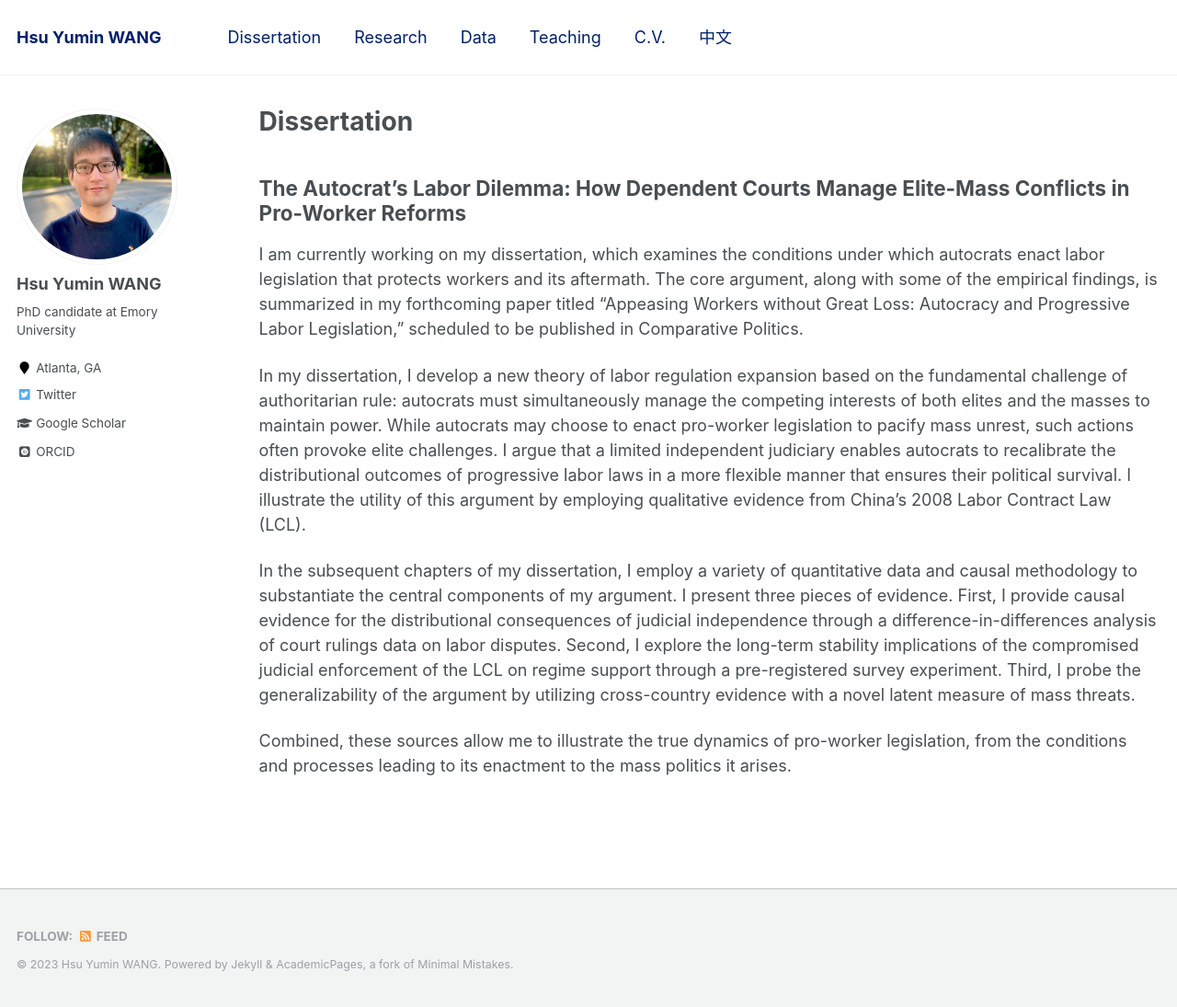
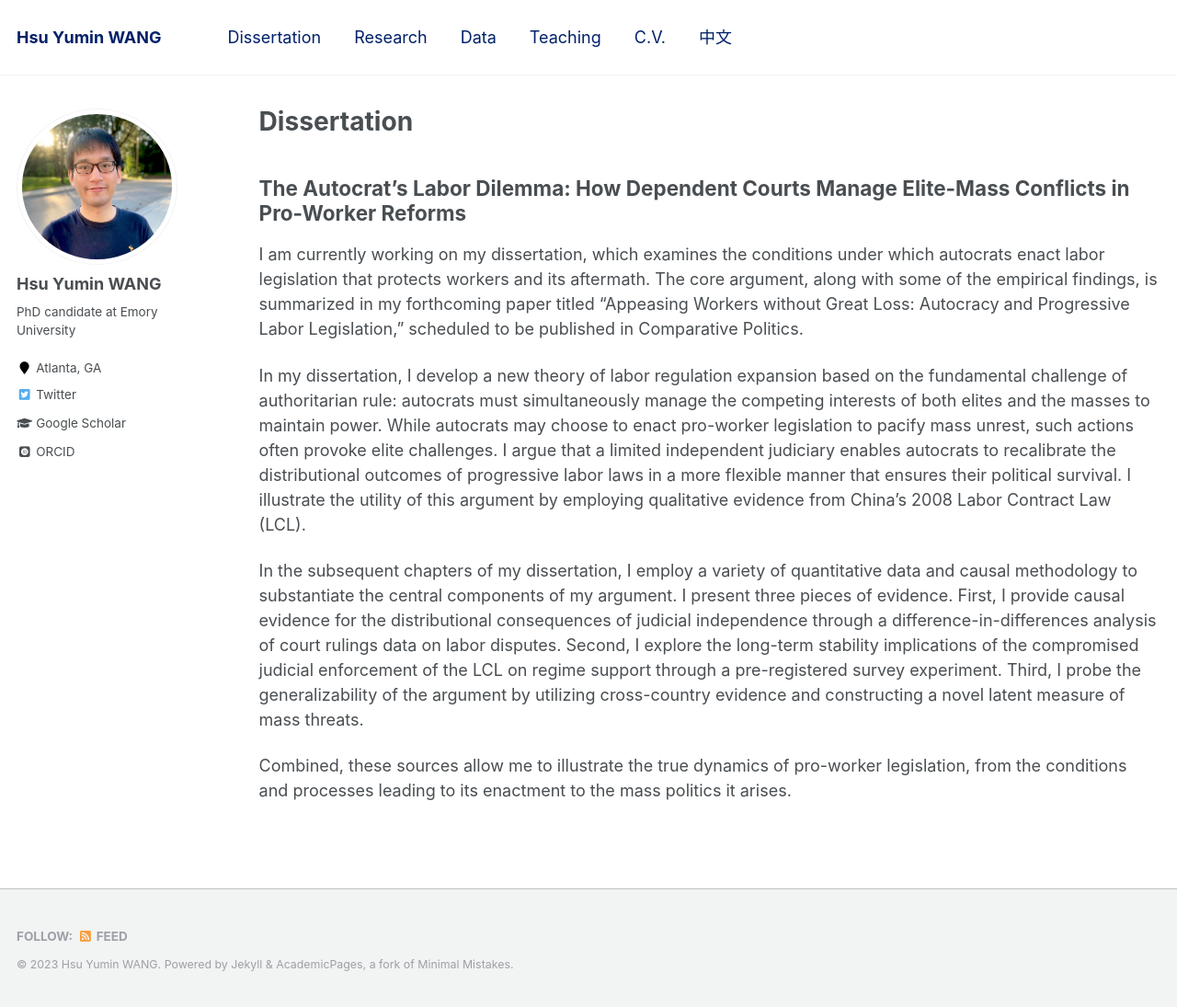
Before and after one commit to hsuyumin/hsuyumin.github.io, a Jekyll site: the page built from _pages/dissertation.md, in a window 1280 px wide and 1095 px high. Shown: the whole window at 92% size. Built offline with Jekyll 4.4.1, drawn with Linux system fonts in a browser that asks for light colours; some web fonts are replaced.

Commit message:
Update dissertation.md

```diff
--- a/_pages/dissertation.md
+++ b/_pages/dissertation.md
@@ -14,6 +14,6 @@ I am currently working on my dissertation, which examines the conditions under w
 
 In my dissertation, I develop a new theory of labor regulation expansion based on the fundamental challenge of authoritarian rule: autocrats must simultaneously manage the competing interests of both elites and the masses to maintain power. While autocrats may choose to enact pro-worker legislation to pacify mass unrest, such actions often provoke elite challenges. I argue that a limited independent judiciary enables autocrats to recalibrate the distributional outcomes of progressive labor laws in a more flexible manner that ensures their political survival. I illustrate the utility of this argument by employing qualitative evidence from China’s 2008 Labor Contract Law (LCL).
 
-In the subsequent chapters of my dissertation, I employ a variety of quantitative data and causal methodology to substantiate the central components of my argument. I present three pieces of evidence. First, I provide causal evidence for the distributional consequences of judicial independence through a difference-in-differences analysis of court rulings data on labor disputes. Second, I explore the long-term stability implications of the compromised judicial enforcement of the LCL on regime support through a pre-registered survey experiment. Third, I probe the generalizability of the argument by utilizing cross-country evidence with a novel latent measure of mass threats.
+In the subsequent chapters of my dissertation, I employ a variety of quantitative data and causal methodology to substantiate the central components of my argument. I present three pieces of evidence. First, I provide causal evidence for the distributional consequences of judicial independence through a difference-in-differences analysis of court rulings data on labor disputes. Second, I explore the long-term stability implications of the compromised judicial enforcement of the LCL on regime support through a pre-registered survey experiment. Third, I probe the generalizability of the argument by utilizing cross-country evidence and constructing a novel latent measure of mass threats.
 
 Combined, these sources allow me to illustrate the true dynamics of pro-worker legislation, from the conditions and processes leading to its enactment to the mass politics it arises.
```
